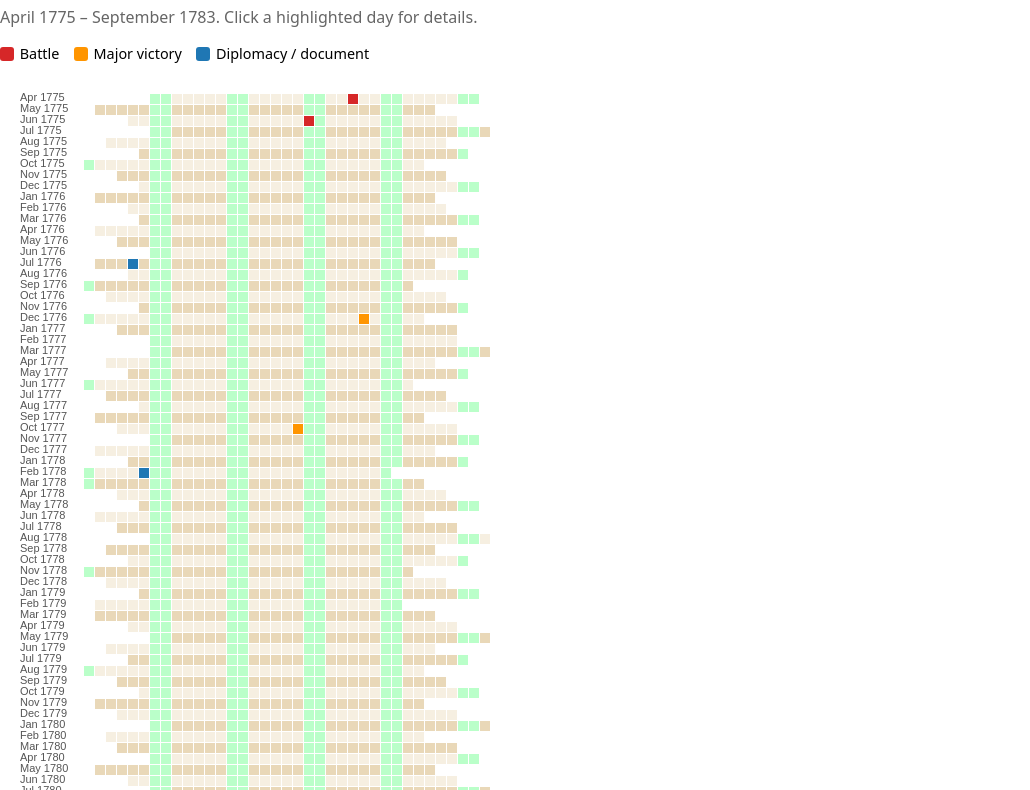
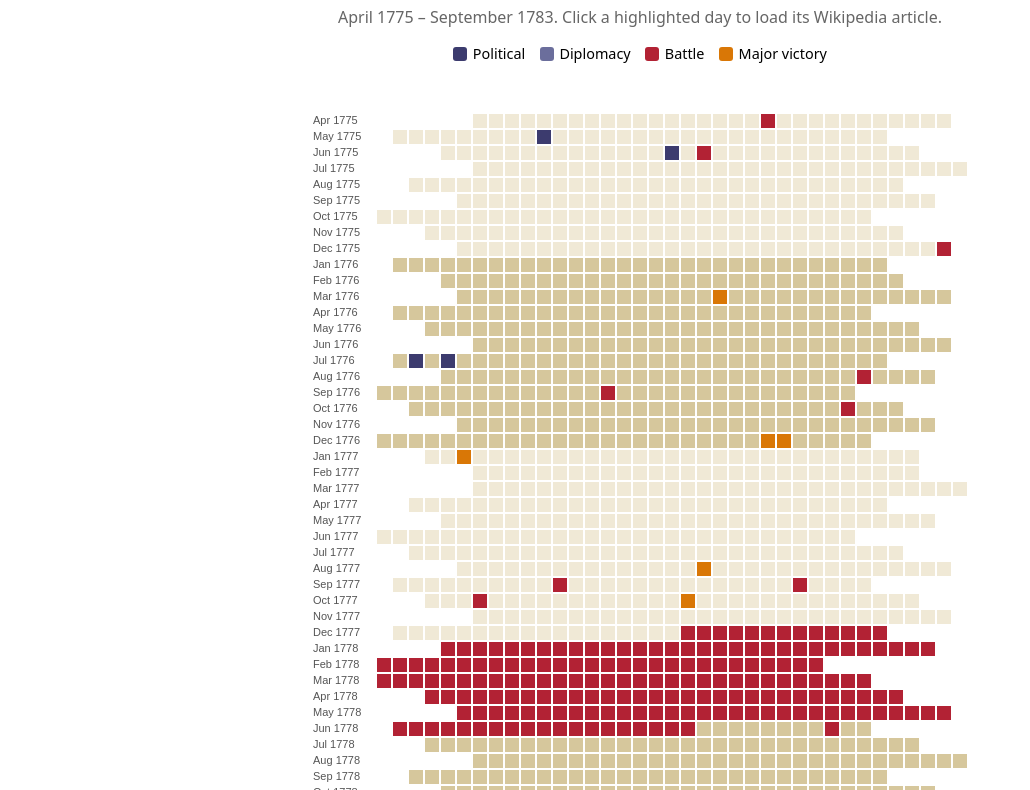
Before and after one commit to Chamartin3/daytiles, a website with bundled scripts: page examples/american-revolution/index.html in a window 1280 px wide. Shown: the part 118-908 px from the top of the page, without its empty margins (0-1030 px from the left). Built offline with nearby package versions, Linux system fonts and the light colour scheme.

Commit message:
Expand American Revolution example with side Wikipedia panel
Apply the French Revolution treatment: drop weekend highlights and
past-date fade, switch to a U.S.-flag gradient palette, expand events
to ~37 entries with ranges (Yorktown, Valley Forge, Trenton crossing),
and load Wikipedia summaries in a side panel on tile click. Keep the
month-per-row layout so the chart sits comfortably beside the panel.

```diff
--- a/examples/american-revolution/events.json
+++ b/examples/american-revolution/events.json
@@ -1,10 +1,39 @@
 [
-  { "start": "1775-04-19", "type": "battle", "note": "Lexington and Concord" },
-  { "start": "1775-06-17", "type": "battle", "note": "Battle of Bunker Hill" },
-  { "start": "1776-07-04", "type": "document", "note": "Declaration of Independence" },
-  { "start": "1776-12-26", "type": "victory", "note": "Battle of Trenton" },
-  { "start": "1777-10-17", "type": "victory", "note": "Surrender at Saratoga" },
-  { "start": "1778-02-06", "type": "document", "note": "Treaty of Alliance with France" },
-  { "start": "1781-10-19", "type": "victory", "note": "British surrender at Yorktown" },
-  { "start": "1783-09-03", "type": "document", "note": "Treaty of Paris signed" }
+  { "start": "1775-04-19", "type": "battle", "note": "Battles of Lexington and Concord", "wiki": "Battles_of_Lexington_and_Concord" },
+  { "start": "1775-05-10", "type": "political", "note": "Second Continental Congress convenes", "wiki": "Second_Continental_Congress" },
+  { "start": "1775-05-10", "type": "victory", "note": "Capture of Fort Ticonderoga", "wiki": "Capture_of_Fort_Ticonderoga" },
+  { "start": "1775-06-15", "type": "political", "note": "Washington appointed Commander-in-Chief", "wiki": "George_Washington_in_the_American_Revolution" },
+  { "start": "1775-06-17", "type": "battle", "note": "Battle of Bunker Hill", "wiki": "Battle_of_Bunker_Hill" },
+  { "start": "1775-12-31", "type": "battle", "note": "Battle of Quebec", "wiki": "Battle_of_Quebec_(1775)" },
+  { "start": "1776-03-17", "type": "victory", "note": "British evacuate Boston", "wiki": "Siege_of_Boston" },
+  { "start": "1776-07-02", "type": "political", "note": "Continental Congress votes for independence", "wiki": "Lee_Resolution" },
+  { "start": "1776-07-04", "type": "political", "note": "Declaration of Independence adopted", "wiki": "United_States_Declaration_of_Independence" },
+  { "start": "1776-08-27", "type": "battle", "note": "Battle of Long Island", "wiki": "Battle_of_Long_Island" },
+  { "start": "1776-09-15", "type": "battle", "note": "Landing at Kip's Bay — British take New York", "wiki": "Landing_at_Kip%27s_Bay" },
+  { "start": "1776-10-28", "type": "battle", "note": "Battle of White Plains", "wiki": "Battle_of_White_Plains" },
+  { "start": "1776-12-25", "end": "1776-12-26", "type": "victory", "note": "Washington crosses the Delaware — Battle of Trenton", "wiki": "George_Washington%27s_crossing_of_the_Delaware_River" },
+  { "start": "1777-01-03", "type": "victory", "note": "Battle of Princeton", "wiki": "Battle_of_Princeton" },
+  { "start": "1777-08-16", "type": "victory", "note": "Battle of Bennington", "wiki": "Battle_of_Bennington" },
+  { "start": "1777-09-11", "type": "battle", "note": "Battle of Brandywine", "wiki": "Battle_of_Brandywine" },
+  { "start": "1777-09-26", "type": "battle", "note": "British capture Philadelphia", "wiki": "Philadelphia_campaign" },
+  { "start": "1777-10-04", "type": "battle", "note": "Battle of Germantown", "wiki": "Battle_of_Germantown" },
+  { "start": "1777-10-17", "type": "victory", "note": "Surrender at Saratoga", "wiki": "Battles_of_Saratoga" },
+  { "start": "1777-12-19", "end": "1778-06-19", "type": "battle", "note": "Valley Forge winter encampment", "wiki": "Valley_Forge" },
+  { "start": "1778-02-06", "type": "diplomacy", "note": "Treaty of Alliance with France", "wiki": "Treaty_of_Alliance_(1778)" },
+  { "start": "1778-06-28", "type": "battle", "note": "Battle of Monmouth", "wiki": "Battle_of_Monmouth" },
+  { "start": "1778-12-29", "type": "battle", "note": "British capture Savannah", "wiki": "Capture_of_Savannah" },
+  { "start": "1779-06-21", "type": "diplomacy", "note": "Spain declares war on Britain", "wiki": "Anglo-Spanish_War_(1779%E2%80%931783)" },
+  { "start": "1779-09-23", "type": "victory", "note": "Battle of Flamborough Head — Bonhomme Richard", "wiki": "Battle_of_Flamborough_Head" },
+  { "start": "1780-05-12", "type": "battle", "note": "Fall of Charleston", "wiki": "Siege_of_Charleston" },
+  { "start": "1780-08-16", "type": "battle", "note": "Battle of Camden", "wiki": "Battle_of_Camden" },
+  { "start": "1780-09-23", "type": "political", "note": "Benedict Arnold's treason exposed", "wiki": "Benedict_Arnold" },
+  { "start": "1780-10-07", "type": "victory", "note": "Battle of Kings Mountain", "wiki": "Battle_of_Kings_Mountain" },
+  { "start": "1781-01-17", "type": "victory", "note": "Battle of Cowpens", "wiki": "Battle_of_Cowpens" },
+  { "start": "1781-03-01", "type": "political", "note": "Articles of Confederation ratified", "wiki": "Articles_of_Confederation" },
+  { "start": "1781-03-15", "type": "battle", "note": "Battle of Guilford Court House", "wiki": "Battle_of_Guilford_Court_House" },
+  { "start": "1781-09-05", "type": "victory", "note": "Battle of the Chesapeake — French naval victory", "wiki": "Battle_of_the_Chesapeake" },
+  { "start": "1781-09-28", "end": "1781-10-19", "type": "victory", "note": "Siege of Yorktown — British surrender", "wiki": "Siege_of_Yorktown" },
+  { "start": "1782-04-12", "type": "battle", "note": "Battle of the Saintes — British naval victory", "wiki": "Battle_of_the_Saintes" },
+  { "start": "1782-11-30", "type": "diplomacy", "note": "Preliminary Articles of Peace signed", "wiki": "Peace_of_Paris_(1783)" },
+  { "start": "1783-09-03", "type": "diplomacy", "note": "Treaty of Paris signed", "wiki": "Treaty_of_Paris_(1783)" }
 ]
--- a/examples/american-revolution/index.html
+++ b/examples/american-revolution/index.html
@@ -3,28 +3,44 @@
   <head>
     <meta charset="UTF-8" />
     <meta name="viewport" content="width=device-width, initial-scale=1.0" />
-    <title>Daytiles — American Revolution</title>
+    <title>Daytiles — Every Day of the American Revolution</title>
     <link rel="stylesheet" href="../../styles.css" />
     <style>
-      body { font-family: system-ui, sans-serif; max-width: 760px; margin: 2em auto; padding: 0 1em; }
-      .legend { display: flex; flex-wrap: wrap; gap: 1em; margin: 1em 0; font-size: 0.9em; }
+      body { font-family: system-ui, sans-serif; max-width: 1400px; margin: 2em auto; padding: 0 1em; }
+      h1 { text-align: center; }
+      .legend { display: flex; flex-wrap: wrap; gap: 1em; margin: 1em 0; font-size: 0.9em; justify-content: center; }
       .legend span { display: inline-flex; align-items: center; gap: 0.4em; }
       .swatch { width: 14px; height: 14px; border-radius: 3px; display: inline-block; }
       a { color: #0366d6; }
-      .meta { color: #666; min-height: 1.4em; }
+      .meta { color: #666; min-height: 1.4em; text-align: center; }
+      .layout { display: flex; gap: 1.5em; align-items: flex-start; justify-content: center; flex-wrap: wrap; }
+      .calendar-col { flex: 0 0 auto; }
+      #calendar { display: block; }
+      #wiki { flex: 1 1 320px; max-width: 480px; min-width: 280px; padding: 1em 1.25em; border: 1px solid #ddd; border-radius: 6px; background: #fafbfc; display: none; }
+      #wiki.loaded { display: block; }
+      #wiki h2 { margin: 0 0 0.5em; font-size: 1.2em; }
+      #wiki img { float: right; max-width: 160px; margin: 0 0 0.5em 1em; border-radius: 4px; }
+      #wiki .extract { line-height: 1.5; color: #222; }
+      #wiki .more { display: inline-block; margin-top: 0.75em; }
     </style>
   </head>
   <body>
     <p><a href="../">← All examples</a></p>
-    <h1>American Revolution — Key Dates</h1>
-    <p class="meta">April 1775 – September 1783. Click a highlighted day for details.</p>
+    <h1>Every Day of the American Revolution</h1>
+    <p class="meta">April 1775 – September 1783. Click a highlighted day to load its Wikipedia article.</p>
     <div class="legend">
-      <span><i class="swatch" style="background:#d62728"></i> Battle</span>
-      <span><i class="swatch" style="background:#ff9500"></i> Major victory</span>
-      <span><i class="swatch" style="background:#1f77b4"></i> Diplomacy / document</span>
+      <span><i class="swatch" style="background:#3c3b6e"></i> Political</span>
+      <span><i class="swatch" style="background:#6b6e9c"></i> Diplomacy</span>
+      <span><i class="swatch" style="background:#b22234"></i> Battle</span>
+      <span><i class="swatch" style="background:#d97706"></i> Major victory</span>
     </div>
-    <svg id="calendar"></svg>
-    <p id="info" class="meta"></p>
+    <div class="layout">
+      <div class="calendar-col">
+        <svg id="calendar"></svg>
+        <p id="info" class="meta"></p>
+      </div>
+      <div id="wiki"></div>
+    </div>
     <script type="module" src="revolution.js"></script>
   </body>
 </html>
--- a/examples/american-revolution/revolution.js
+++ b/examples/american-revolution/revolution.js
@@ -5,20 +5,22 @@ const dt = new Daytiles({
   shape: Shape.Rect,
   startDate: "1775-04-01",
   endDate: "1783-09-30",
-  daySize: 10,
-  gap: 1,
+  daySize: 14,
+  gap: 2,
   startDayOfWeek: 0,
   showLabels: true,
   colors: {
     current: "#b22234",
     fadePastDates: false,
-    pastDay: "#f6efe1",
-    futureDay: "#f6efe1",
-    alternation: { mode: AlternationMode.Month, color: "#e9d8b8", size: 1 },
+    pastDay: "#f0e9d6",
+    futureDay: "#f0e9d6",
+    alternation: { mode: AlternationMode.Year, color: "#d6c79c", size: 1 },
+    highlight: { weekdays: {}, months: {} },
     eventTypeColors: {
-      battle: "#d62728",
-      victory: "#ff9500",
-      document: "#1f77b4",
+      political: "#3c3b6e",
+      diplomacy: "#6b6e9c",
+      battle: "#b22234",
+      victory: "#d97706",
     },
   },
 });
@@ -27,10 +29,35 @@ const events = await fetch("./events.json").then((r) => r.json());
 for (const evt of events) dt.addEvent(evt);
 
 const info = document.getElementById("info");
+const wiki = document.getElementById("wiki");
+
+async function loadWiki(slug) {
+  const url = `https://en.wikipedia.org/api/rest_v1/page/summary/${slug}`;
+  const res = await fetch(url);
+  if (!res.ok) {
+    wiki.innerHTML = `<p>Could not load article.</p>`;
+    wiki.classList.add("loaded");
+    return;
+  }
+  const data = await res.json();
+  const thumb = data.thumbnail?.source
+    ? `<img src="${data.thumbnail.source}" alt="">`
+    : "";
+  const link = `https://en.wikipedia.org/wiki/${slug}`;
+  wiki.innerHTML = `
+    <h2>${data.title}</h2>
+    ${thumb}
+    <div class="extract">${data.extract_html ?? ""}</div>
+    <a class="more" href="${link}" target="_blank" rel="noopener">Read on Wikipedia →</a>
+  `;
+  wiki.classList.add("loaded");
+}
+
 dt.onTileClick(({ date, event }) => {
   info.textContent = event.note
     ? `${date.toDateString()} — ${event.note}`
     : date.toDateString();
+  if (event.wiki) loadWiki(event.wiki);
 });
 
 const svg = document.getElementById("calendar");
```
